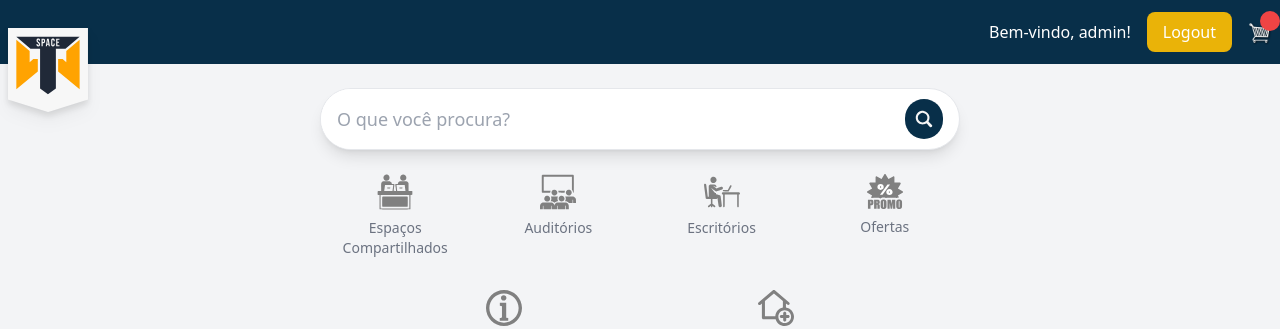
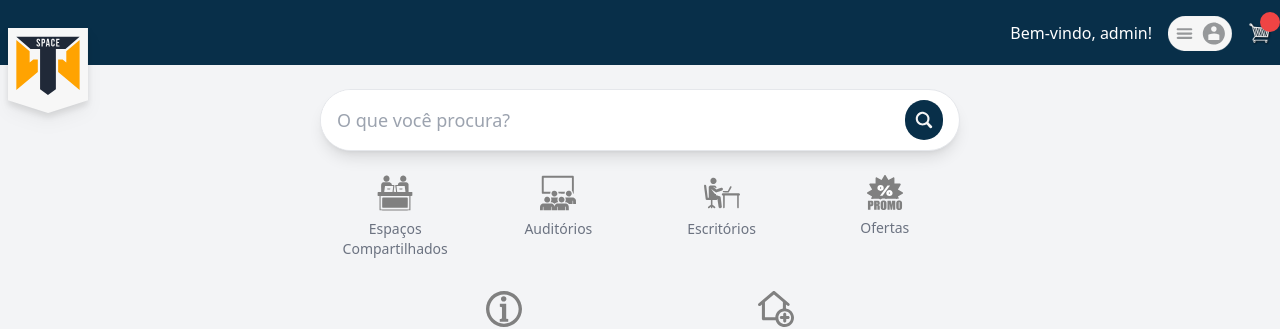
Before and after one commit to fhfraga/space_tw, a Django app: page /about/ in a window 1280 px wide. Shown: the top 329 px of the page. Run offline with Django 3.2, Linux system fonts and the light colour scheme; a user stored in the database is signed in; some libraries are stand-ins or nearby versions.

Commit message:
Ajuste no botão sair, agora esta dentro do meu padrão

```diff
--- a/store/templates/store/main.html
+++ b/store/templates/store/main.html
@@ -30,7 +30,17 @@
                 <div class="flex items-center space-x-4 relative sm:flex hidden">
                     {% if request.user.is_authenticated %}
                     <p class="text-sm lg:text-base">Bem-vindo, {{ request.user.username }}!</p>
-                    <a href="{% url 'store_logout' %}" class="bg-yellow-500 text-white rounded-lg px-4 py-2">Logout</a>
+                    <div class="relative">
+                        <button id="auth-menu-toggle" class="focus:outline-none">
+                            <img src="{% static 'images/menu_icon.svg' %}" class="w-16 mt-2" alt="User Icon">
+                        </button>
+                        <!-- Menu sair -->
+                        <div id="auth-menu"
+                            class="absolute top-full right-0 w-48 bg-gray-100 text-black rounded-lg shadow-lg hidden">
+                            <a href="{% url 'store_logout' %}"
+                                class="text-sky-800 font-bold block px-4 py-2 hover:bg-sky-950 hover:text-white hover:border border-b border-gray-200 rounded-t-lg">Sair</a>
+                        </div>
+                    </div>
                     {% else %}
                     <!-- Botão do Menu -->
                     <div class="relative">
@@ -40,8 +50,10 @@
                         <!-- Menu de Login e Registro -->
                         <div id="auth-menu"
                             class="absolute top-full right-0 w-48 bg-gray-100 text-black rounded-lg shadow-lg hidden">
-                            <a href="{% url 'store_login' %}" class="text-sky-800 font-bold block px-4 py-2 hover:bg-sky-950 hover:text-white hover:border rounded-lg">Login</a>
-                            <a href="{% url 'register' %}" class="text-sky-800 font-bold block px-4 py-2 hover:bg-sky-950 hover:text-white hover:border rounded-lg">Registrar</a>
+                            <a href="{% url 'store_login' %}"
+                                class="text-sky-800 font-bold block px-4 py-2 hover:bg-sky-950 hover:text-white hover:border border-b border-gray-200 rounded-t-lg">Login</a>
+                            <a href="{% url 'register' %}"
+                                class="text-sky-800 font-bold block px-4 py-2 hover:bg-sky-950 hover:text-white hover:border border-t border-gray-200 rounded-b-lg">Registrar</a>
                         </div>
                     </div>
                     {% endif %}
@@ -57,7 +69,7 @@
                 <!-- Menu mobile com ícones simplificados -->
                 <div class="sm:hidden flex space-x-2">
                     <button id="auth-menu-toggle-mobile" class="focus:outline-none">
-                        <img src="{% static 'images/foto.svg' %}" class="w-6 h-6" alt="User Icon">
+                        <img src="{% static 'images/menu_icon.svg' %}" class="w-6 h-6" alt="User Icon">
                     </button>
                     <a href="{% url 'cart' %}">
                         <img id="cart-icon-mobile" class="w-6 inline-block" src="{% static 'images/cart.png' %}"
```
Also changed, not shown: db.sqlite3.
